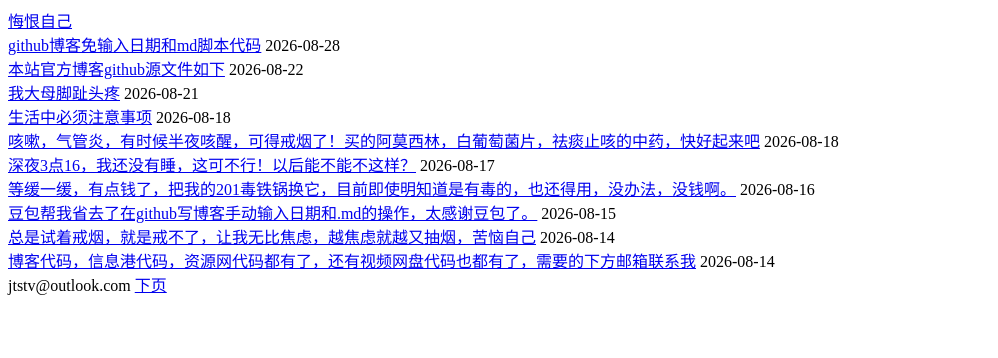
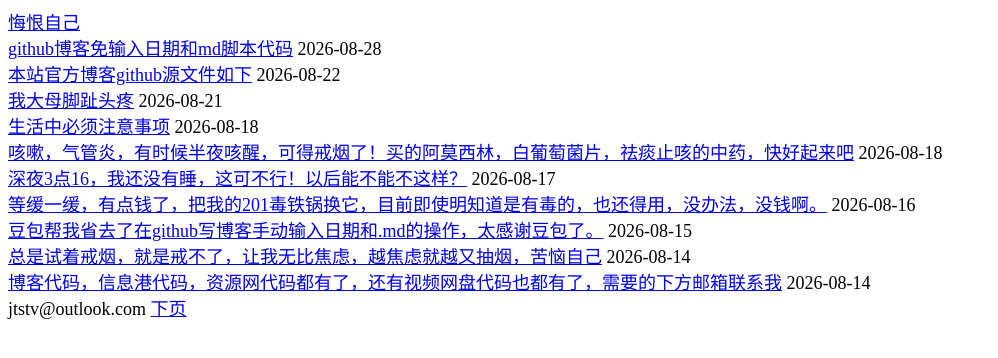
Before and after one commit to JTSTV/jtstv.github.io, a Jekyll site: the page built from index.html, in a window 1280 px wide. Shown: the top 358 px of the page, without its empty margins (0-998 px from the left). Built offline with Jekyll 4.4.1, drawn with Linux system fonts in a browser that asks for light colours; the list of posts is cut into pages by our own code.

Commit message:
更新 index.html

```diff
--- a/index.html
+++ b/index.html
@@ -12,9 +12,12 @@ layout: null
 <link rel="canonical" href="{{ site.url }}{{ page.url }}">
 <meta name="robots" content="index, follow, max-snippet:160">
 <style>
-/* 仅保留移动端视口防贴边，其余全部浏览器原生样式，无自定义边距字号 */
+/* 移除全部自定义边距；整体文字放大2px，其余全部浏览器原生 */
+body {
+  font-size: calc(1rem + 2px);
+}
 @media(max-width:600px){
-.container{padding:0 18px;}
+.container{padding:0;}
 }
 </style>
 </head>
```
